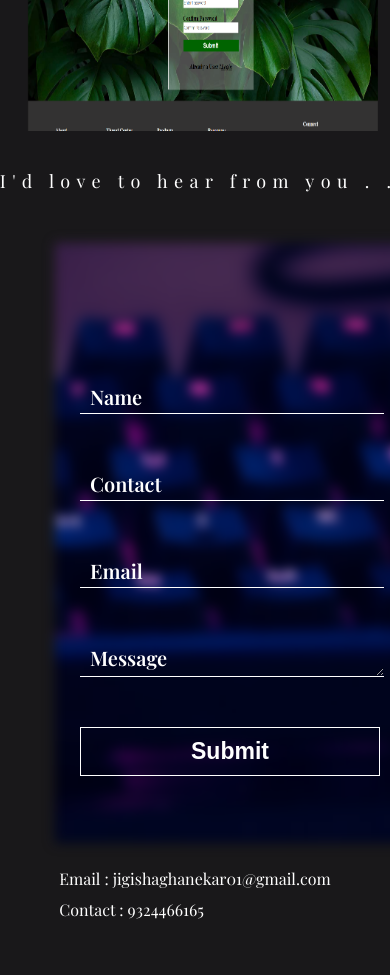
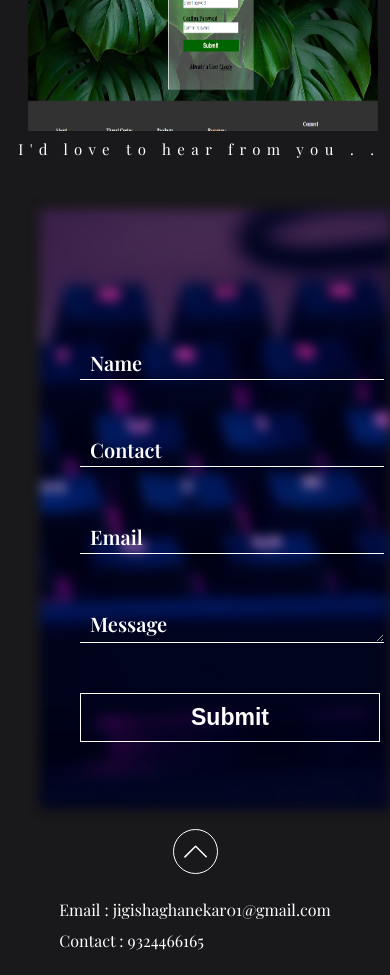
Before and after one commit to Jigisha15/Portfolio, a React (Create React App) app: page / in a window 390 px wide. Shown: the part 2300-3275 px from the top of the page. Built offline with nearby package versions, Linux system fonts and the light colour scheme.

Commit message:
contact css

```diff
--- a/src/pages/Contact/Contact.css
+++ b/src/pages/Contact/Contact.css
@@ -347,11 +347,11 @@ button {
   }
   .contact-text h1 {
     margin-left: 30px;
-    font-size: 18px;
+    font-size: 15px;
     letter-spacing: 6.4px;
   }
   .contact-center {
-    margin-left: 70px;
+    margin-left: 40px;
     width: 350px;
     height: 600px;
   }
@@ -392,3 +392,15 @@ button {
     gap: 10px;
   }
 }
+
+.up {
+  width: 45px;
+  height: 45px;
+  border: 1px solid white;
+  border-radius: 50%;
+  margin: 20px 0 0 0;
+}
+
+.up:hover {
+  background-color: rgba(255, 255, 255, 0.1);
+}
--- a/src/pages/Contact/Contact.jsx
+++ b/src/pages/Contact/Contact.jsx
@@ -1,5 +1,7 @@
 import React, { useRef } from 'react'
 import emailjs from '@emailjs/browser'
+
+import { SlArrowUp } from 'react-icons/sl'
 
 import './Contact.css'
 
@@ -87,6 +89,9 @@ const Contact = () => {
           </button>
         </form>
       </div>
+      <button className="up">
+        <SlArrowUp />
+      </button>
 
       <p className="bottom">
         <span className="bottom1">Email : jigishaghanekar01@gmail.com</span>
```
